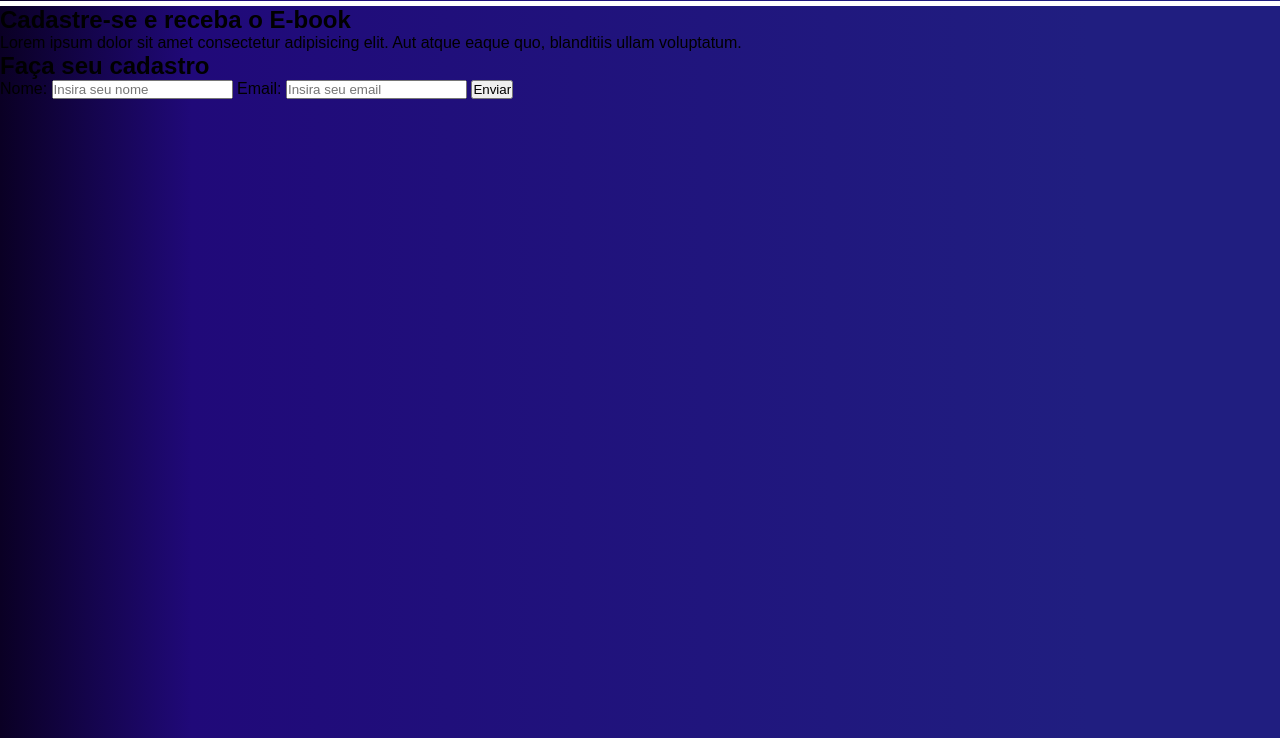
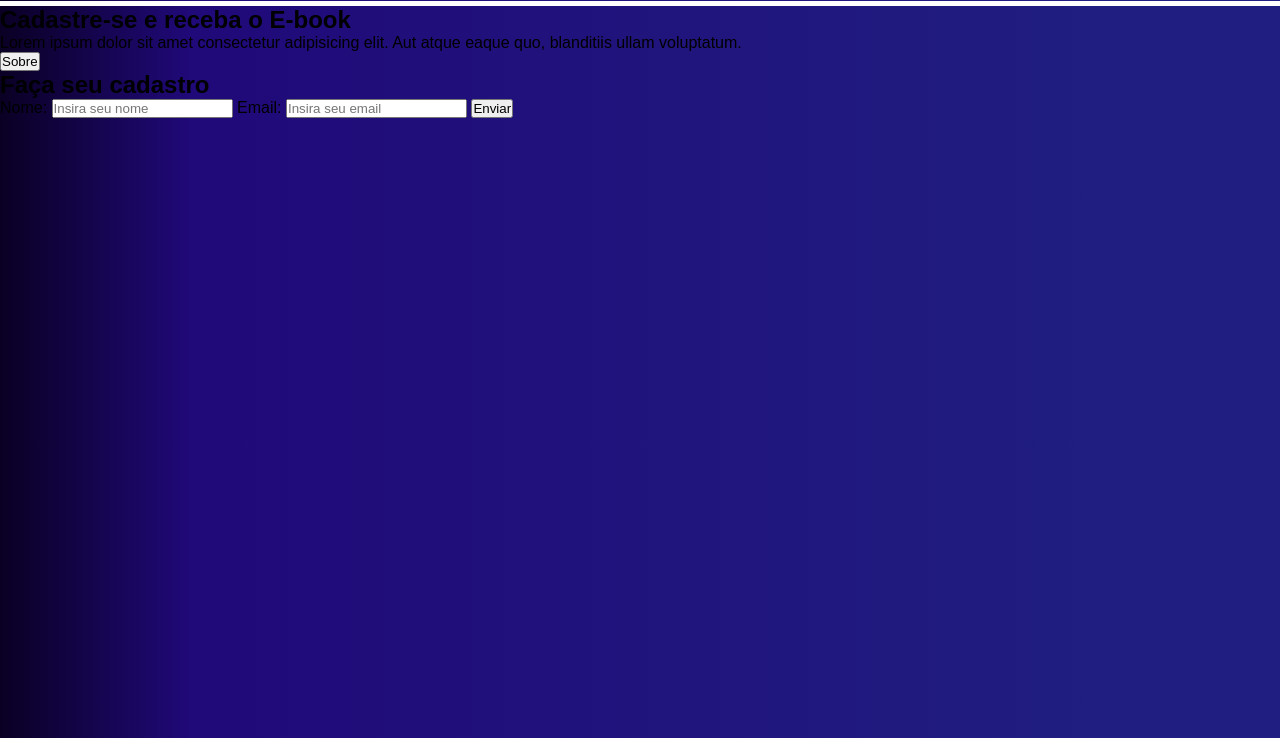
Before and after one commit to joaov1ct0r/node-mailer-mvc, a website: page src/view/index.html in a window 1280 px wide. Shown: the part 62-800 px from the top of the page. Drawn offline with Linux system fonts and the light colour scheme.

Commit message:
elemento button criado em sobre-container

```diff
--- a/src/view/index.html
+++ b/src/view/index.html
@@ -33,6 +33,7 @@
                     Lorem ipsum dolor sit amet consectetur adipisicing elit. Aut
                     atque eaque quo, blanditiis ullam voluptatum.
                 </p>
+                <button href="#sobre-container" type="submit">Sobre</button>
             </div>
             <div id="form-container">
                 <h2>Faça seu cadastro</h2>
```
